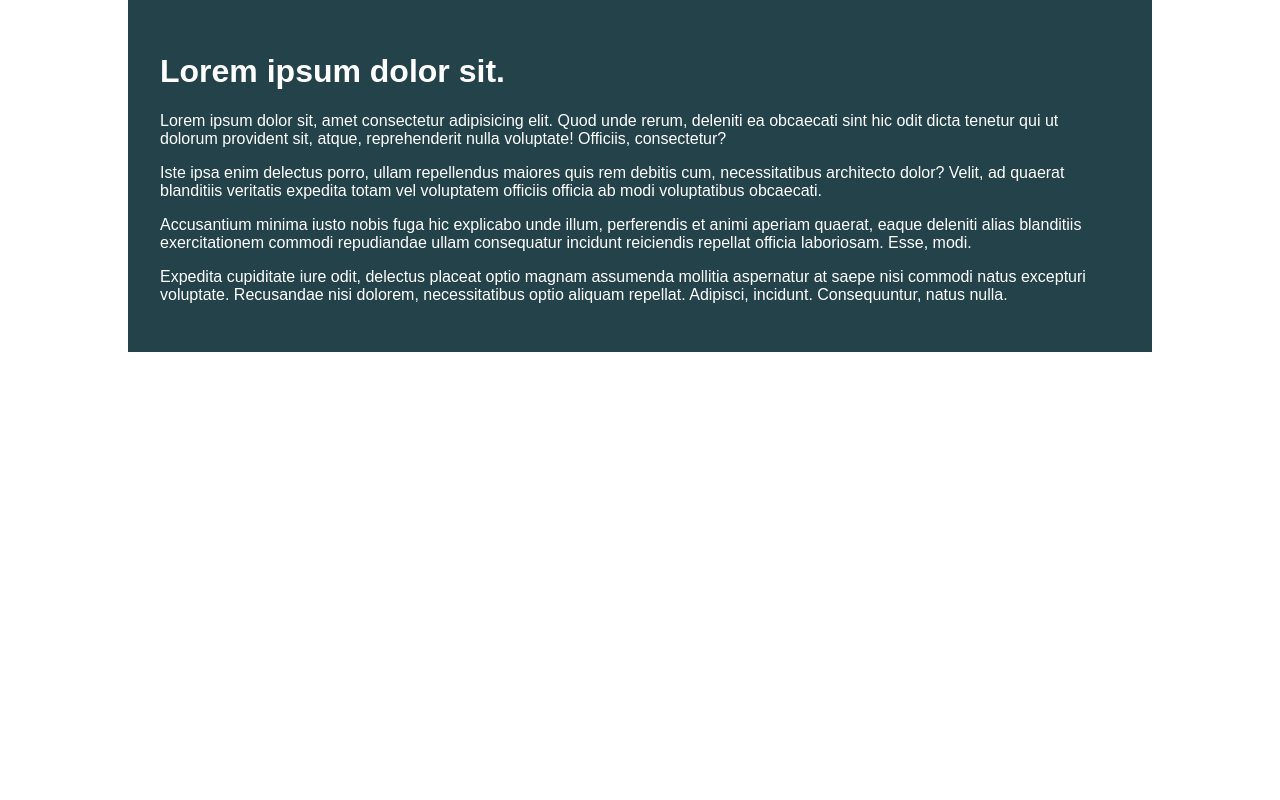
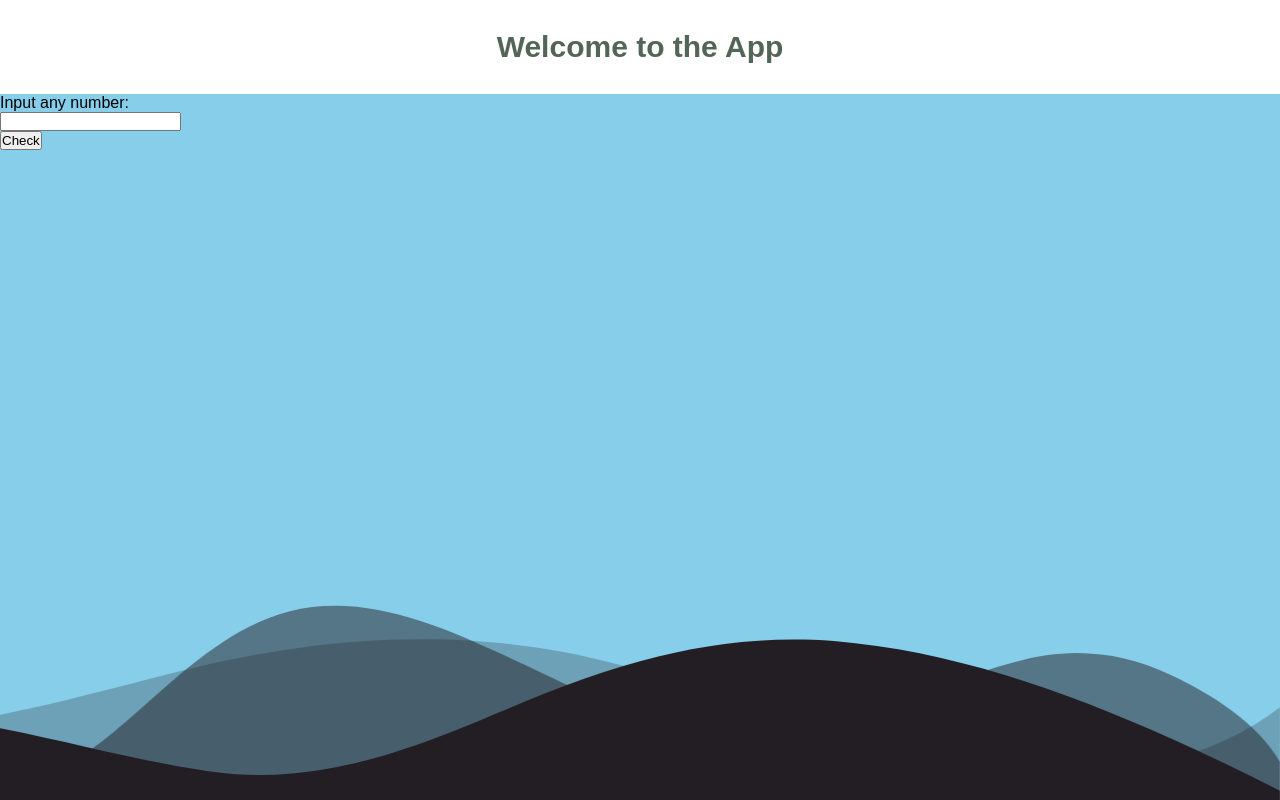
Before and after one commit to just-arizon/Checking-ood-or-even-number, a plain HTML site: page index.html in a window 1280 px wide. Drawn offline with Linux system fonts and the light colour scheme; a web font is replaced by a local one.

Commit message:
Changed Project

```diff
--- a/index.html
+++ b/index.html
@@ -1,32 +1,107 @@
 <!DOCTYPE html>
 <html lang="en">
-
-<head>
-    <meta charset="UTF-8">
-    <meta name="viewport" content="width=device-width, initial-scale=1.0">
+  <head>
+    <meta charset="UTF-8" />
+    <meta name="viewport" content="width=device-width, initial-scale=1.0" />
     <title>Day 01</title>
 
-    <link rel="stylesheet" href="style.css">
-</head>
+    <link rel="stylesheet" href="style.css" />
+    <link
+      href="https://fonts.googleapis.com/css2?family=Rubik+Iso&display=swap"
+      rel="stylesheet"
+    />
+  </head>
+  <style>
+    * {
+      margin: 0;
+      padding: 0;
+    }
+      h1 {
+      color: #0c250fb4;
+      font-size: 30px;
+      font-family: "Rubik Iso", sans-serif;
+      background-color: #fff;
+      text-align: center;
+      padding: 30px;
+    }
+    .custom-shape-divider-bottom-1678576051 {
+      position: absolute;
+      bottom: 0;
+      left: 0;
+      width: 100%;
+      overflow: hidden;
+      line-height: 0;
+      transform: rotate(180deg);
+    }
 
-<body>
-    <div class="container">
-        <div class="intro-content">
-            <h1>Lorem ipsum dolor sit.</h1>
-            <p>Lorem ipsum dolor sit, amet consectetur adipisicing elit. Quod unde rerum, deleniti ea obcaecati sint hic
-                odit dicta tenetur qui ut dolorum provident sit, atque, reprehenderit nulla voluptate! Officiis,
-                consectetur?</p>
-            <p>Iste ipsa enim delectus porro, ullam repellendus maiores quis rem debitis cum, necessitatibus architecto
-                dolor? Velit, ad quaerat blanditiis veritatis expedita totam vel voluptatem officiis officia ab modi
-                voluptatibus obcaecati.</p>
-            <p>Accusantium minima iusto nobis fuga hic explicabo unde illum, perferendis et animi aperiam quaerat, eaque
-                deleniti alias blanditiis exercitationem commodi repudiandae ullam consequatur incidunt reiciendis
-                repellat officia laboriosam. Esse, modi.</p>
-            <p>Expedita cupiditate iure odit, delectus placeat optio magnam assumenda mollitia aspernatur at saepe nisi
-                commodi natus excepturi voluptate. Recusandae nisi dolorem, necessitatibus optio aliquam repellat.
-                Adipisci, incidunt. Consequuntur, natus nulla.</p>
+    .custom-shape-divider-bottom-1678576051 svg {
+      position: relative;
+      display: block;
+      width: calc(168% + 1.3px);
+      height: 212px;
+      transform: rotateY(180deg);
+    }
+
+    .custom-shape-divider-bottom-1678576051 .shape-fill {
+      fill: #231e23;
+    }
+
+    /** For tablet devices **/
+    @media (min-width: 768px) and (max-width: 1023px) {
+      .custom-shape-divider-bottom-1678576051 svg {
+        width: calc(150% + 1.3px);
+        height: 137px;
+      }
+    }
+
+    /** For mobile devices **/
+    @media (max-width: 767px) {
+      .custom-shape-divider-bottom-1678576051 svg {
+        width: calc(219% + 1.3px);
+        height: 79px;
+      }
+    }
+  </style>
+  <body>
+
+    <div
+      style="position: relative; background-color: skyblue; min-height: 100vh"
+    >
+      <div class="hero">
+        <h1>Welcome to the App</h1>
+        <div class="form">
+          <form action="">
+            <label for="fname">Input any number:</label><br />
+            <input type="text" id="fname" name="fname" /><br />
+            <div id="demo"></div>
+            <input type="submit" value="Check" class="btn" >
+          </form>
         </div>
+      </div>
+      <div class="custom-shape-divider-bottom-1678576051">
+        <svg
+          data-name="Layer 1"
+          xmlns="http://www.w3.org/2000/svg"
+          viewBox="0 0 1200 120"
+          preserveAspectRatio="none"
+        >
+          <path
+            d="M0,0V46.29c47.79,22.2,103.59,32.17,158,28,70.36-5.37,136.33-33.31,206.8-37.5C438.64,32.43,512.34,53.67,583,72.05c69.27,18,138.3,24.88,209.4,13.08,36.15-6,69.85-17.84,104.45-29.34C989.49,25,1113-14.29,1200,52.47V0Z"
+            opacity=".25"
+            class="shape-fill"
+          ></path>
+          <path
+            d="M0,0V15.81C13,36.92,27.64,56.86,47.69,72.05,99.41,111.27,165,111,224.58,91.58c31.15-10.15,60.09-26.07,89.67-39.8,40.92-19,84.73-46,130.83-49.67,36.26-2.85,70.9,9.42,98.6,31.56,31.77,25.39,62.32,62,103.63,73,40.44,10.79,81.35-6.69,119.13-24.28s75.16-39,116.92-43.05c59.73-5.85,113.28,22.88,168.9,38.84,30.2,8.66,59,6.17,87.09-7.5,22.43-10.89,48-26.93,60.65-49.24V0Z"
+            opacity=".5"
+            class="shape-fill"
+          ></path>
+          <path
+            d="M0,0V5.63C149.93,59,314.09,71.32,475.83,42.57c43-7.64,84.23-20.12,127.61-26.46,59-8.63,112.48,12.24,165.56,35.4C827.93,77.22,886,95.24,951.2,90c86.53-7,172.46-45.71,248.8-84.81V0Z"
+            class="shape-fill"
+          ></path>
+        </svg>
+      </div>
     </div>
-</body>
-
+    <script src="script.js"></script>
+  </body>
 </html>
--- /dev/null
+++ b/script.js
@@ -0,0 +1,19 @@
+const userInput = document.querySelector("#fname");
+const submitToCheck = document.querySelector(".btn");
+
+submitToCheck.addEventListener("click", (event) => {
+  event.preventDefault(); // prevent the default form submission behavior
+
+  const val = userInput.value;
+  const remainder = val % 2;
+  const even = "Hey, this number is even bro";
+  const odd = "Hey, this number is odd bro";
+  const insert = "You need to insert";
+  const emptyField = "";
+
+  if (remainder == 0) {
+    document.getElementById("demo").innerHTML = even;
+  }else {
+    document.getElementById("demo").innerHTML = odd;
+  }
+});
```
